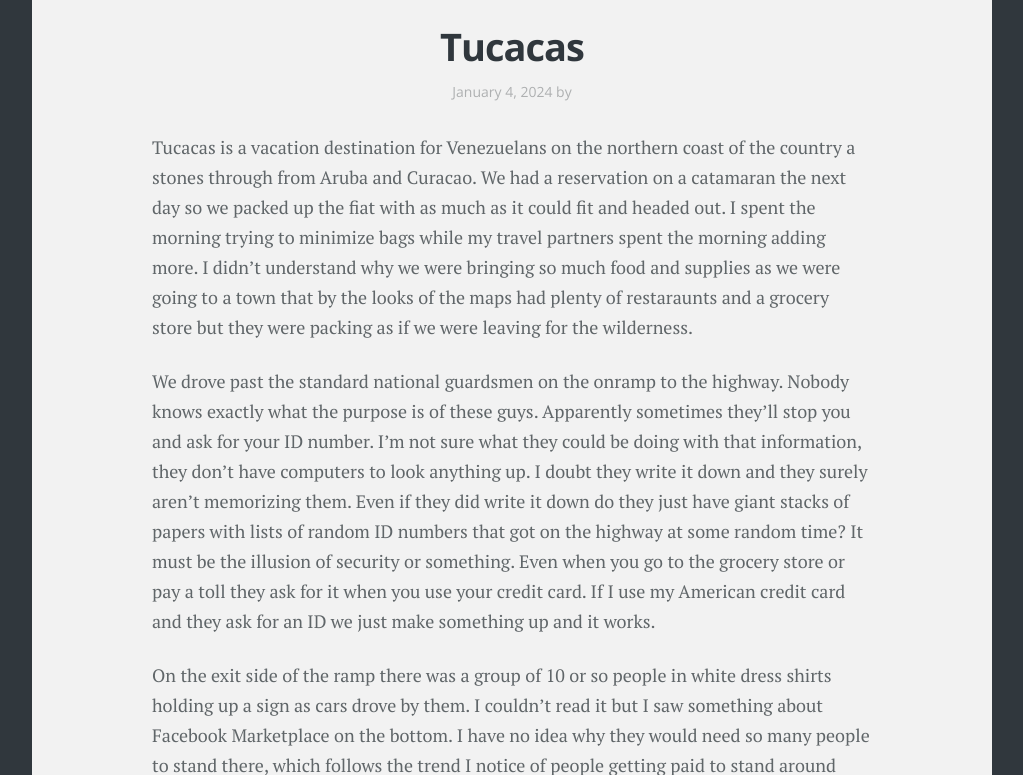
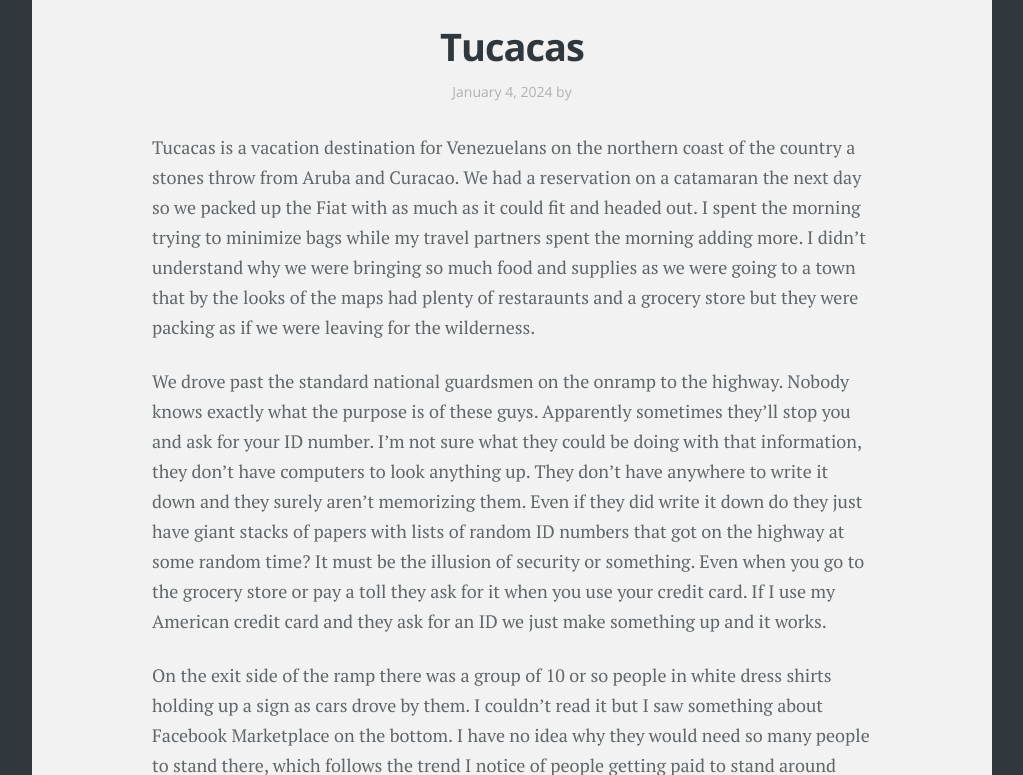
Before and after one commit to BenSanex/BenSanex.github.io, a Jekyll site: the page built from _posts/2024-1-4-venezuela.md, in a window 1280 px wide and 900 px high, scrolled down 479 px, cut to the strip 125-900 px from the top of the window. Shown: the whole strip, without its empty margins (128-1151 px from the left). Built offline with Jekyll 4.4.1, drawn with Linux system fonts in a browser that asks for light colours; some web fonts are replaced.

Commit message:
spelling and grammar

```diff
--- a/_posts/2024-1-4-venezuela.md
+++ b/_posts/2024-1-4-venezuela.md
@@ -6,9 +6,9 @@ categories: update post travel
 tags: [Post, Travel, Venezuela]
 featured_image: none
 ---
-Tucacas is a vacation destination for Venezuelans on the northern coast of the country a stones through from Aruba and Curacao. We had a reservation on a catamaran the next day so we packed up the fiat with as much as it could fit and headed out. I spent the morning trying to minimize bags while my travel partners spent the morning adding more. I didn't understand why we were bringing so much food and supplies as we were going to a town that by the looks of the maps had plenty of restaraunts and a grocery store but they were packing as if we were leaving for the wilderness.
+Tucacas is a vacation destination for Venezuelans on the northern coast of the country a stones throw from Aruba and Curacao. We had a reservation on a catamaran the next day so we packed up the Fiat with as much as it could fit and headed out. I spent the morning trying to minimize bags while my travel partners spent the morning adding more. I didn't understand why we were bringing so much food and supplies as we were going to a town that by the looks of the maps had plenty of restaraunts and a grocery store but they were packing as if we were leaving for the wilderness.
 
-We drove past the standard national guardsmen on the onramp to the highway. Nobody knows exactly what the purpose is of these guys. Apparently sometimes they'll stop you and ask for your ID number. I'm not sure what they could be doing with that information, they don't have computers to look anything up. I doubt they write it down and they surely aren't memorizing them. Even if they did write it down do they just have giant stacks of papers with lists of random ID numbers that got on the highway at some random time? It must be the illusion of security or something. Even when you go to the grocery store or pay a toll they ask for it when you use your credit card. If I use my American credit card and they ask for an ID we just make something up and it works.
+We drove past the standard national guardsmen on the onramp to the highway. Nobody knows exactly what the purpose is of these guys. Apparently sometimes they'll stop you and ask for your ID number. I'm not sure what they could be doing with that information, they don't have computers to look anything up. They don't have anywhere to write it down and they surely aren't memorizing them. Even if they did write it down do they just have giant stacks of papers with lists of random ID numbers that got on the highway at some random time? It must be the illusion of security or something. Even when you go to the grocery store or pay a toll they ask for it when you use your credit card. If I use my American credit card and they ask for an ID we just make something up and it works.
 
 On the exit side of the ramp there was a group of 10 or so people in white dress shirts holding up a sign as cars drove by them. I couldn't read it but I saw something about Facebook Marketplace on the bottom. I have no idea why they would need so many people to stand there, which follows the trend I notice of people getting paid to stand around looking busy.
 
```
